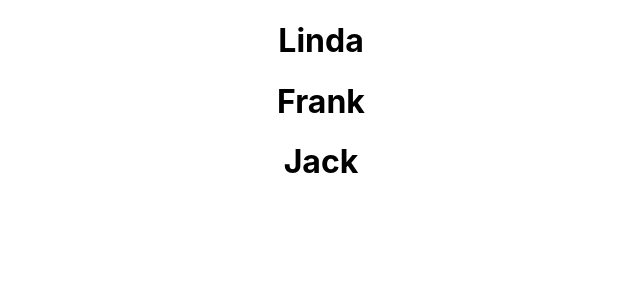
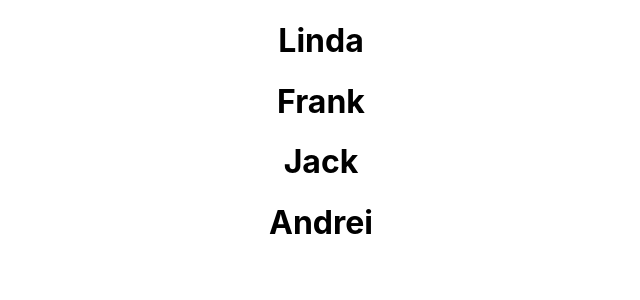
Before and after one commit to DarrylLeRoux/monster-rolodex, a React (Create React App) app: page / in a window 1280 px wide. Shown: the top 300 px of the page, without its empty margins (319-959 px from the left). Built offline with nearby package versions, Linux system fonts and the light colour scheme.

Commit message:
Added additional name and added helper text

```diff
--- a/src/App.js
+++ b/src/App.js
@@ -16,6 +16,9 @@ class App extends Component {
         },
         {
           name: "Jack",
+        },
+        {
+          name: "Andrei",
         },
       ],
     };
@@ -51,6 +54,7 @@ class App extends Component {
           </button>
         </header> */}
 
+        {/* // enter into js with {} */}
         {this.state.monsters.map((monster) => {
           return <h1>{monster.name}</h1>;
         })}
```
